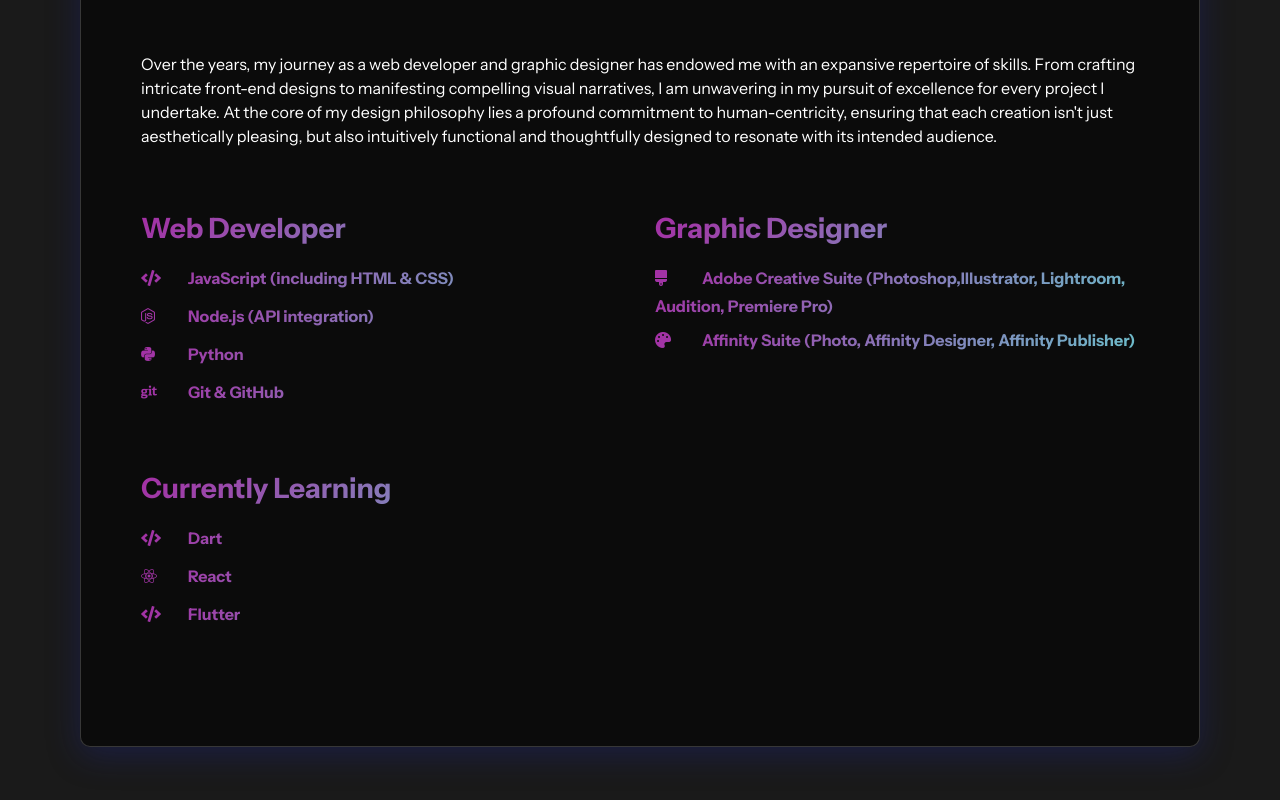
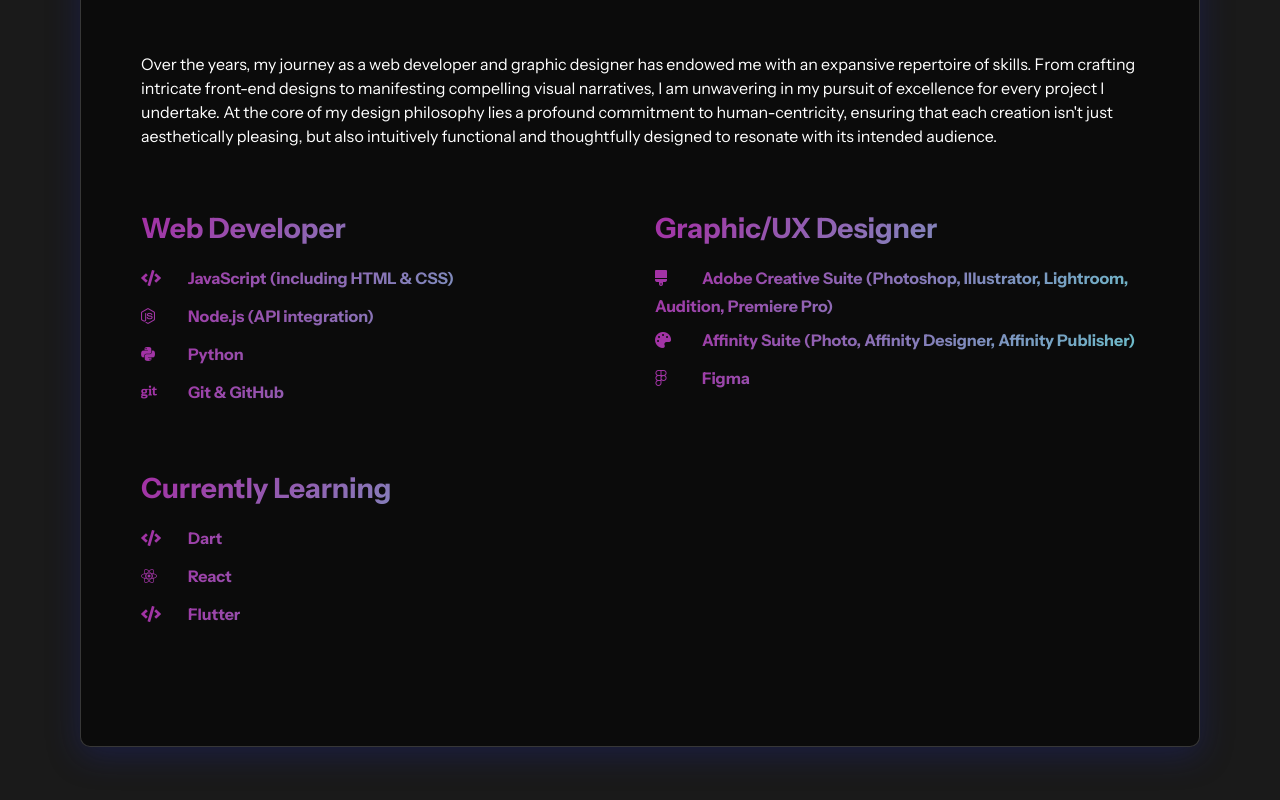
Before and after one commit to ramia15/rami-portfolio, a plain HTML site: page index.html in a window 1280 px wide. Shown: the part 1921-2721 px from the top of the page. Drawn offline with nearby package versions, Linux system fonts and the light colour scheme; a web font is replaced by a local one.

Commit message:
Update index.html

```diff
--- a/index.html
+++ b/index.html
@@ -134,12 +134,13 @@
 
                 <!-- Graphic Design -->
                 <div class="col-md-6 graphic-design">
-                    <h3 class="gradient-text">Graphic Designer</h3>
+                    <h3 class="gradient-text">Graphic/UX Designer</h3>
                     <ul>
                         <li class="gradient-text"><i class="fas fa-brush gradient-icon"></i> Adobe Creative Suite
-                            (Photoshop,Illustrator, Lightroom, Audition, Premiere Pro)</li>
+                            (Photoshop, Illustrator, Lightroom, Audition, Premiere Pro)</li>
                         <li class="gradient-text"><i class="fas fa-palette gradient-icon"></i> Affinity Suite (Photo,
                             Affinity Designer, Affinity Publisher)</li>
+                        <li class="gradient-text"><i class="fab fa-figma gradient-icon"></i> Figma</li>
                     </ul>
                 </div>
             </div>
```
